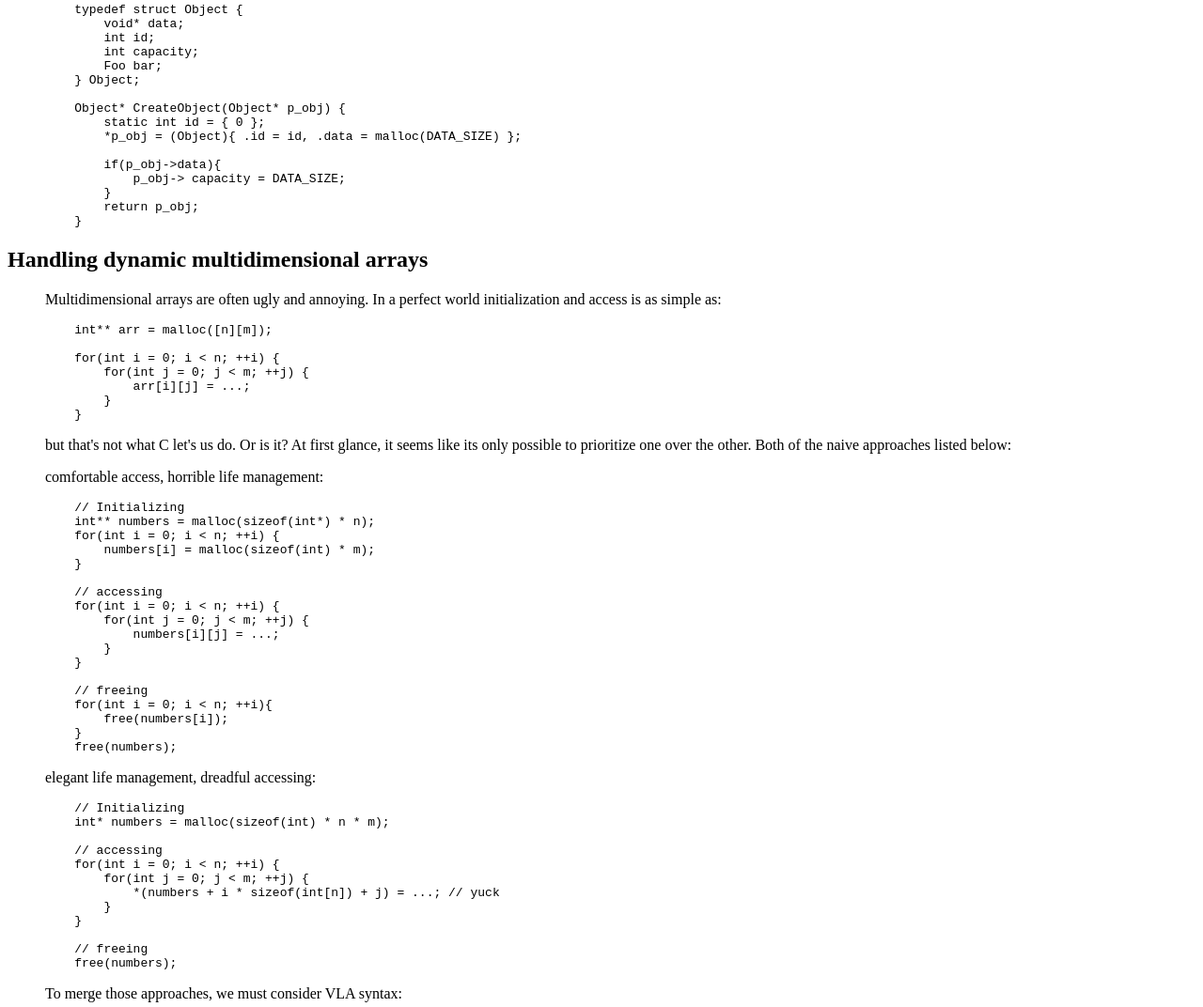
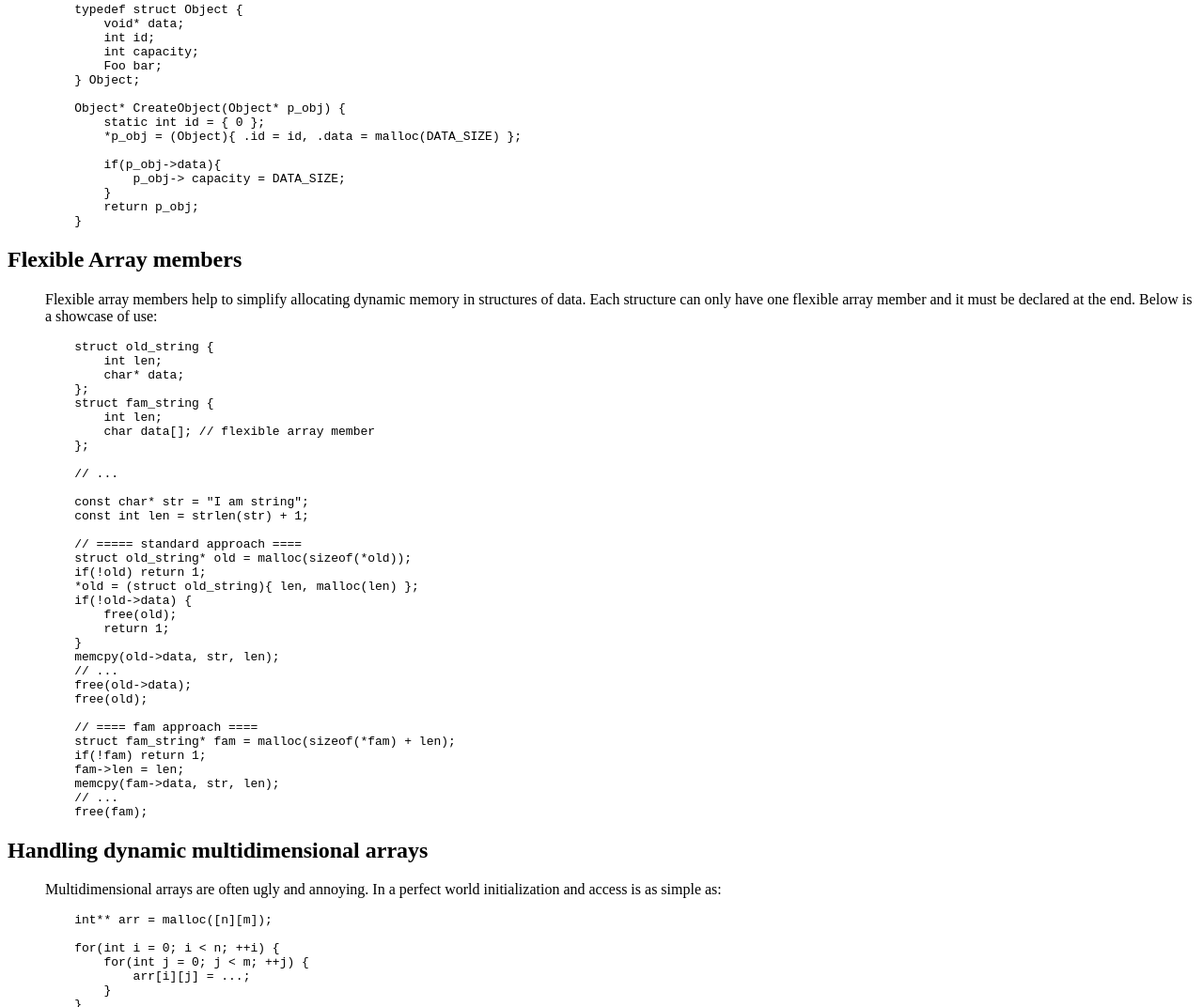
Before and after one commit to Genkunen/Genkunen.github.io, a plain HTML site: page C.html in a window 1280 px wide. Shown: the part 343-1415 px from the top of the page at 94% size. Drawn offline with Linux system fonts and the light colour scheme.

Commit message:
Added Flexible array members section

```diff
--- a/C.html
+++ b/C.html
@@ -46,6 +46,55 @@
         }
         return p_obj;
     }</pre></code>
+            </dd>
+            <!--=============================================================-->
+            <dt>
+                <a name="flexible_array_members">
+                    <h2>Flexible Array members</h2>
+                </a>
+            </dt>
+            <dd>
+                <p>
+                    Flexible array members help to simplify allocating dynamic
+                    memory in structures of data. Each structure can only have
+                    one flexible array member and it must be declared at the
+                    end. Below is a showcase of use:
+                </p>
+                <code><pre>
+    struct old_string {
+        int len;
+        char* data;
+    };
+    struct fam_string {
+        int len;
+        char data[]; // flexible array member
+    };
+
+    // ...
+
+    const char* str = "I am string";
+    const int len = strlen(str) + 1;
+
+    // ===== standard approach ====
+    struct old_string* old = malloc(sizeof(*old));
+    if(!old) return 1;
+    *old = (struct old_string){ len, malloc(len) };
+    if(!old->data) {
+        free(old);
+        return 1;
+    }
+    memcpy(old->data, str, len);
+    // ...
+    free(old->data);
+    free(old);
+
+    // ==== fam approach ====
+    struct fam_string* fam = malloc(sizeof(*fam) + len);
+    if(!fam) return 1;
+    fam->len = len;
+    memcpy(fam->data, str, len);
+    // ...
+    free(fam);</pre></code>
             </dd>
             <!--=============================================================-->
             <dt>
```
Also changed, not shown: index.html (+6 -0 lines).
